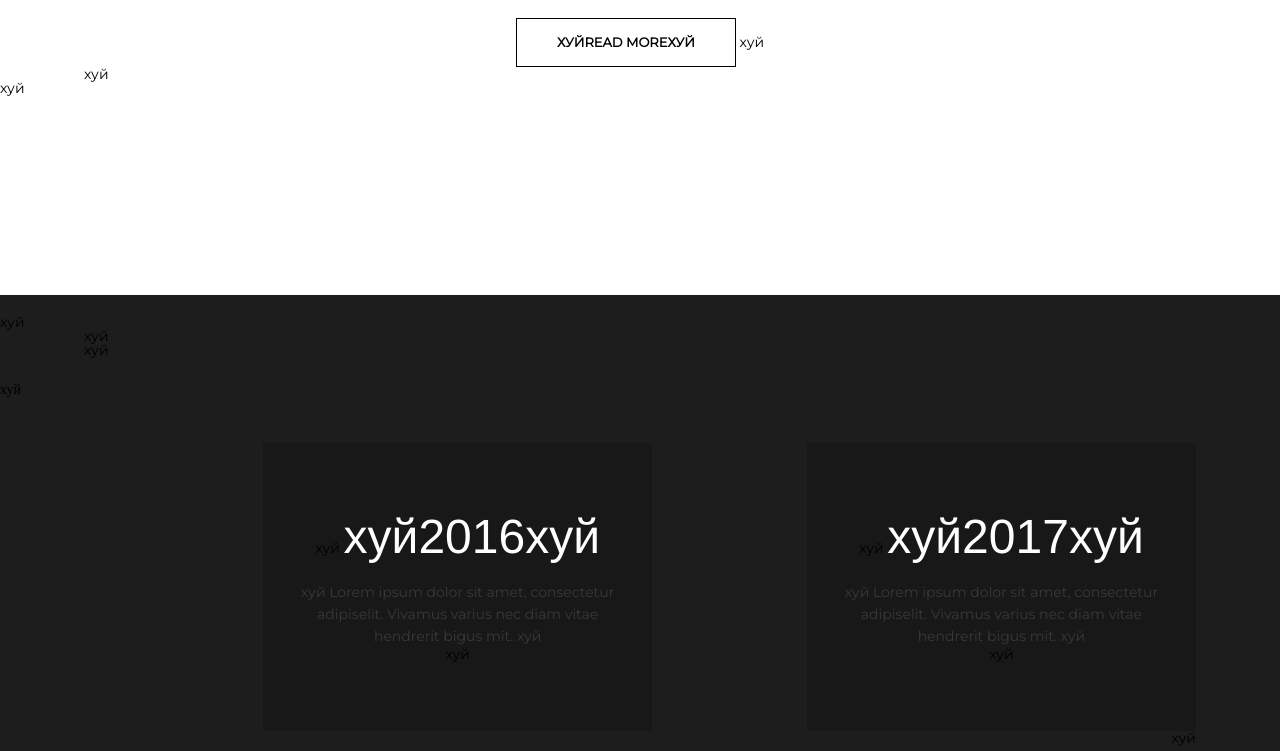
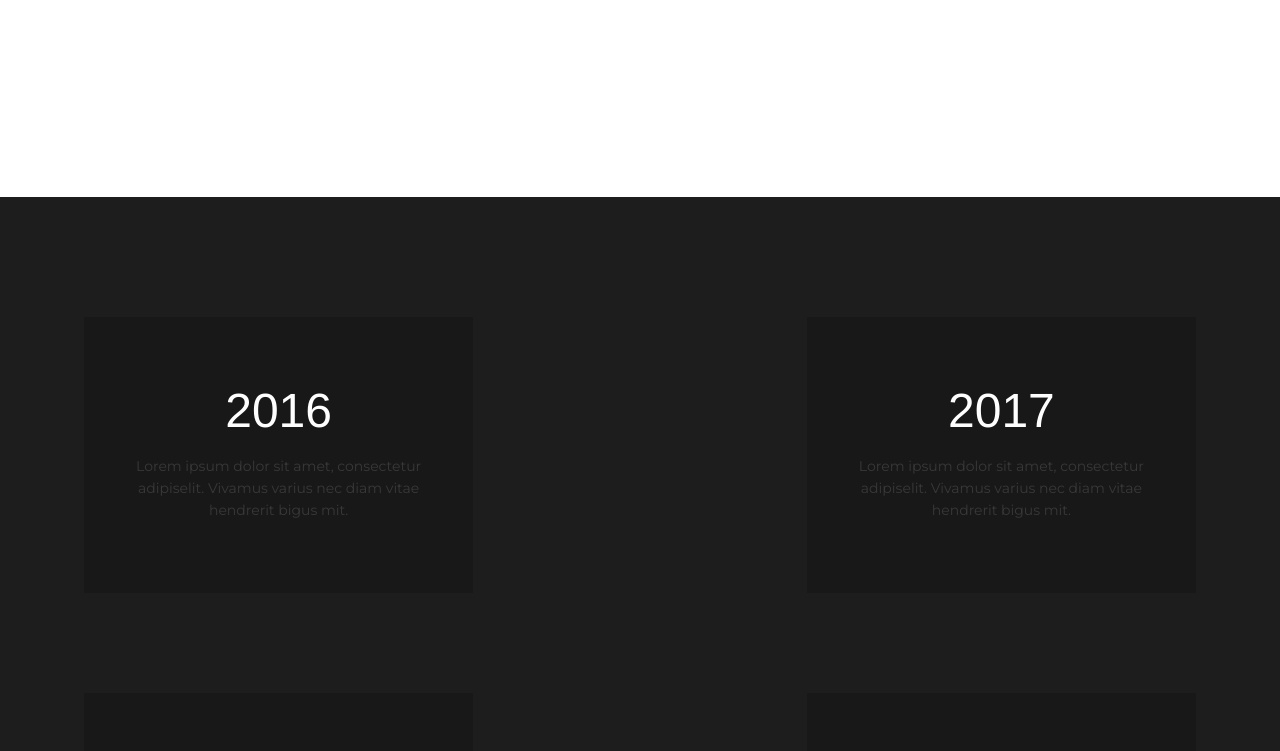
Before and after one commit to kirill302/black_landing, a plain HTML site: page index.html in a window 1280 px wide. Shown: the part 431-1182 px from the top of the page. Drawn offline with Linux system fonts and the light colour scheme.

Commit message:
проверка

```diff
--- a/css/style.css
+++ b/css/style.css
@@ -6,7 +6,6 @@
 
 *, *:before, *:after {
   box-sizing: border-box;
-  content: 'хуй';
 }
 
 :focus, :active {
```
